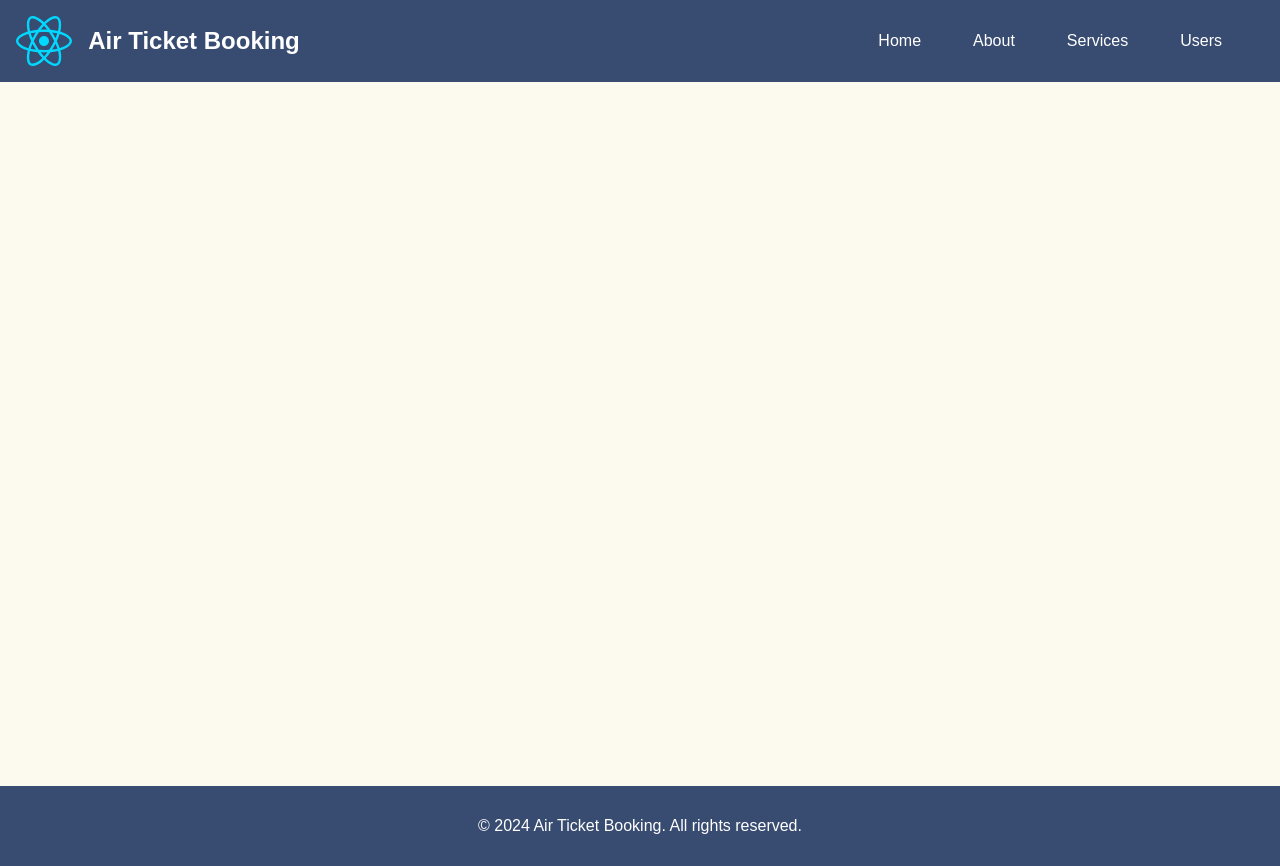
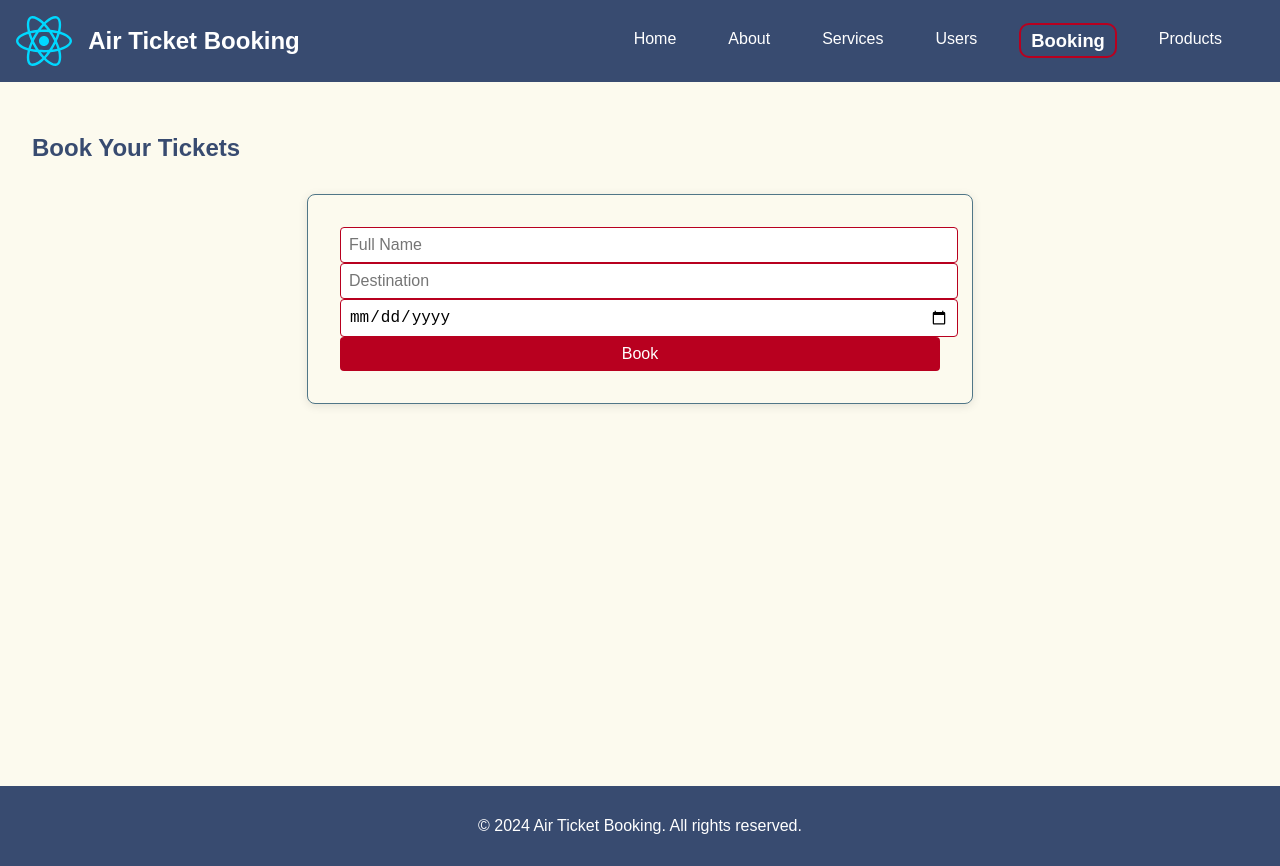
Before and after one commit to fresher2coder/mru-java-fsd, a React (Vite) app in the folder front_end/react/react-router/: page /booking in a window 1280 px wide. Built offline with nearby package versions, Linux system fonts and the light colour scheme.

Commit message:
react-router: programatic routing and search routing

```diff
--- a/front_end/react/react-router/src/components/Header.jsx
+++ b/front_end/react/react-router/src/components/Header.jsx
@@ -23,6 +23,14 @@ const Header = () => {
           <li>
             <NavLink to="/users">Users</NavLink>
           </li>
+          <li>
+            <NavLink to="/booking">Booking</NavLink>
+          </li>
+          <li>
+            <NavLink to="/products?category=smartphones&filter=&sort">
+              Products
+            </NavLink>
+          </li>
         </ul>
       </nav>
     </header>
--- a/front_end/react/react-router/src/index.css
+++ b/front_end/react/react-router/src/index.css
@@ -192,3 +192,50 @@ p {
   font-weight: bold; /* Make active link bold */
   color: #b8001f; /* Change color of active link */
 }
+
+.product-container {
+  padding: 16px;
+  max-width: 600px;
+  margin: 0 auto;
+}
+
+.title {
+  font-size: 24px;
+  font-weight: bold;
+  margin-bottom: 16px;
+}
+
+.label {
+  display: block;
+  font-weight: 600;
+  margin-bottom: 8px;
+}
+
+.select-box {
+  width: 100%;
+  padding: 8px;
+  margin-bottom: 16px;
+  border: 1px solid #ccc;
+  border-radius: 4px;
+}
+
+.filter-sort-container {
+  display: flex;
+  gap: 16px;
+  margin-bottom: 16px;
+}
+
+.result-title {
+  font-size: 20px;
+  font-weight: bold;
+  margin-top: 16px;
+}
+
+.product-list {
+  list-style-type: disc;
+  padding-left: 20px;
+}
+
+.product-list li {
+  margin-bottom: 8px;
+}
--- /dev/null
+++ b/front_end/react/react-router/src/pages/Booking.jsx
@@ -0,0 +1,55 @@
+import React, { useState } from "react";
+import { Link, useNavigate } from "react-router-dom";
+
+function Booking() {
+  const [formData, setFormData] = useState({
+    fullname: "",
+    destination: "",
+    doj: "",
+  });
+
+  const navigate = useNavigate();
+
+  const handleChange = (event) => {
+    setFormData((prev) => ({
+      ...prev,
+      [event.target.name]: event.target.value,
+    }));
+  };
+
+  const handleSubmit = (event) => {
+    event.preventDefault();
+    navigate("/confirmation", { state: formData });
+  };
+  return (
+    <>
+      <h2>Book Your Tickets</h2>
+      <form className="booking-form" onSubmit={handleSubmit}>
+        <input
+          type="text"
+          name="fullname"
+          placeholder="Full Name"
+          value={formData.fullname}
+          onChange={handleChange}
+        />
+        <input
+          type="text"
+          name="destination"
+          placeholder="Destination"
+          value={formData.destination}
+          onChange={handleChange}
+        />
+        <input
+          type="date"
+          name="doj"
+          placeholder="Date of Journey"
+          value={formData.doj}
+          onChange={handleChange}
+        />
+        <button type="submit">Book</button>
+      </form>
+    </>
+  );
+}
+
+export default Booking;
--- /dev/null
+++ b/front_end/react/react-router/src/pages/Confirmation.jsx
@@ -0,0 +1,20 @@
+import React from "react";
+import { useLocation } from "react-router-dom";
+
+function Confirmation() {
+  const location = useLocation(); //{ state: formData }
+
+  const { fullname, destination, doj } = location.state || {};
+
+  return (
+    <>
+      <h2>Booking Comfirmation</h2>
+      <p>
+        Hi {fullname}! Your ticket to {destination} is confirmed on {doj}
+      </p>
+      <p>Happy Journey!</p>
+    </>
+  );
+}
+
+export default Confirmation;
--- /dev/null
+++ b/front_end/react/react-router/src/pages/Product.jsx
@@ -0,0 +1,112 @@
+import React, { useEffect, useState } from "react";
+import { useSearchParams } from "react-router-dom";
+
+const fakeProductData = {
+  smartphones: [
+    { name: "iPhone 14", available: true },
+    { name: "Samsung Galaxy S22", available: false },
+    { name: "Google Pixel 7", available: true },
+    { name: "OnePlus 11", available: true },
+    { name: "Xiaomi Mi 13", available: true },
+    { name: "Motorola Edge 30", available: false },
+    { name: "Samsung Galaxy Z Flip 5", available: true },
+    { name: "Realme GT Neo 3", available: true },
+  ],
+  laptops: [
+    { name: "MacBook Pro 16-inch", available: true },
+    { name: "Dell XPS 13 Plus", available: true },
+    { name: "Lenovo ThinkPad X1 Carbon", available: false },
+    { name: "HP Spectre x360", available: true },
+    { name: "Asus ZenBook Duo", available: true },
+    { name: "Acer Predator Helios 300", available: false },
+    { name: "Microsoft Surface Laptop 5", available: true },
+    { name: "Razer Blade 15", available: true },
+  ],
+  headphones: [
+    { name: "Sony WH-1000XM5", available: true },
+    { name: "Bose Noise Cancelling 700", available: true },
+    { name: "Apple AirPods Pro 2nd Gen", available: false },
+    { name: "Jabra Elite 85h", available: true },
+    { name: "Sennheiser Momentum 4", available: true },
+    { name: "Beats Studio3 Wireless", available: false },
+    { name: "Anker Soundcore Q45", available: true },
+    { name: "Bang & Olufsen Beoplay HX", available: true },
+  ],
+  tablets: [
+    { name: "iPad Pro 12.9", available: true },
+    { name: "Samsung Galaxy Tab S8", available: true },
+    { name: "Microsoft Surface Pro 9", available: false },
+    { name: "Lenovo Tab P12 Pro", available: true },
+    { name: "Amazon Fire HD 10", available: true },
+    { name: "Huawei MatePad Pro", available: false },
+    { name: "Xiaomi Pad 5", available: true },
+  ],
+  cameras: [
+    { name: "Sony Alpha a7 IV", available: true },
+    { name: "Canon EOS R5", available: true },
+    { name: "Nikon Z7 II", available: false },
+    { name: "Fujifilm X-T5", available: true },
+    { name: "Panasonic Lumix GH6", available: true },
+    { name: "Leica Q2", available: false },
+    { name: "GoPro HERO11 Black", available: true },
+  ],
+};
+
+function Product() {
+  const [searchParams, setSearchParams] = useSearchParams();
+  const queryCategory = searchParams.get("category") || "";
+  const querySort = searchParams.get("sort") || "asc";
+  const queryFilter = searchParams.get("filter") || "all";
+
+  const [selectedCategory, setSelectCategory] = useState(queryCategory);
+  const [selectedFilter, setSelectFilter] = useState(queryFilter);
+  const [selectedSort, setSelectSort] = useState(querySort);
+
+  const [products, setProducts] = useState([]);
+
+  useEffect(() => {
+    const products = fakeProductData[selectedCategory];
+    setProducts(products);
+  }, [selectedCategory]);
+
+  const handleCategory = (event) => {
+    const value = event.target.value;
+    setSelectCategory(value);
+    setSearchParams({
+      category: value,
+      sort: "asc",
+      filter: "all",
+    });
+  };
+  return (
+    <>
+      <section className="product-container">
+        <h1 className="title">Search Products by Category</h1>
+        <label className="label">Select Category</label>
+        <select
+          className="select-box"
+          value={queryCategory}
+          onChange={handleCategory}
+        >
+          <option value="">--Select a Category--</option>
+          {Object.keys(fakeProductData).map((category) => (
+            <option key={category} value={category}>
+              {category.charAt(0).toUpperCase() + category.slice(1)}
+            </option>
+          ))}
+        </select>
+      </section>
+
+      <section>
+        <h2 className="result-title">Results for: {selectedCategory}</h2>
+        <ul>
+          {products.map((product) => (
+            <li>{product.name}</li>
+          ))}
+        </ul>
+      </section>
+    </>
+  );
+}
+
+export default Product;
--- a/front_end/react/react-router/src/routes/AppRouter.jsx
+++ b/front_end/react/react-router/src/routes/AppRouter.jsx
@@ -10,6 +10,9 @@ import Service3 from "../components/Service3";
 import ServiceOverview from "../components/ServiceOverview";
 import Users from "../pages/Users";
 import User from "../components/User";
+import Booking from "../pages/Booking";
+import Confirmation from "../pages/Confirmation";
+import Product from "../pages/Product";
 
 function AppRouter() {
   return (
@@ -28,6 +31,10 @@ function AppRouter() {
             <Route path="/users" element={<Users />}>
               <Route path=":userId" element={<User />} />
             </Route>
+
+            <Route path="/booking" element={<Booking />} />
+            <Route path="/confirmation" element={<Confirmation />} />
+            <Route path="/products" element={<Product />} />
           </Routes>
         </MainLayout>
       </Router>
```
Also changed, not shown: 1 other file (tests, documents, lock files or other folders).
